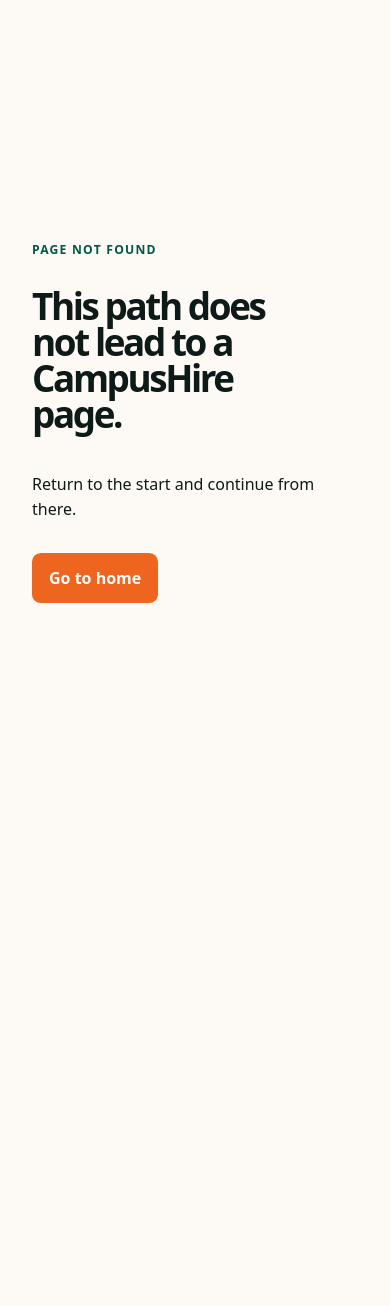
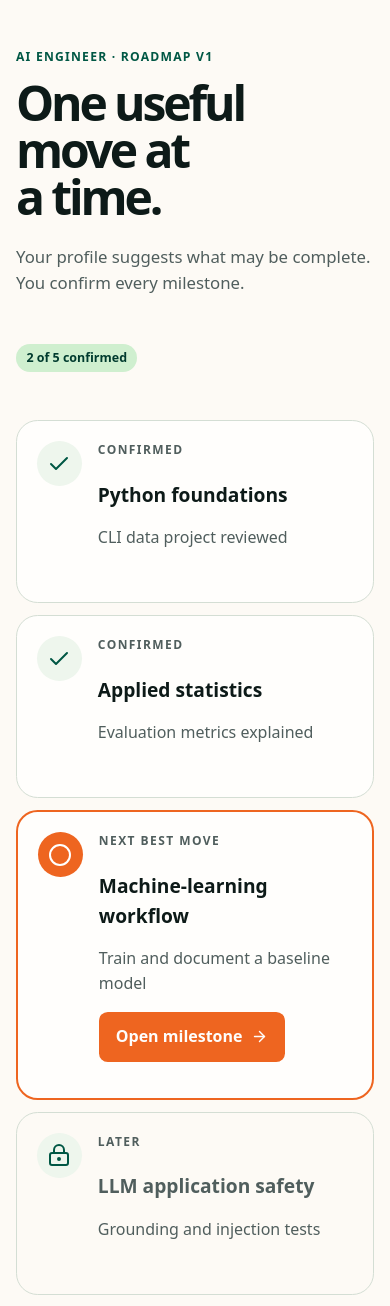
Before and after one commit to painjanevivek/CampusHire, a Next.js app: page /roadmap in a window 390 px wide. Before the commit this address had no page. Shown: the top 1306 px of the page. Before the commit the page ends 844 px from the top, so only its background shows below. Built offline with nearby package versions, Linux system fonts and the light colour scheme.

Commit message:
feat(phase-10): visualize personalized career roadmaps
- add a responsive AI Engineer prerequisite graph with a mobile list alternative
- distinguish confirmed, next, and later milestones without overwhelming students
- keep completion student-confirmed and show plain-language evidence criteria

```diff
--- a/src/app/globals.css
+++ b/src/app/globals.css
@@ -147,6 +147,17 @@
 .decisionGrid section + section { border-left: 1px solid var(--line); padding-left: 2rem; }
 .decisionGrid h2 { display: flex; align-items: center; gap: 0.5rem; font-size: 2rem; }
 .decisionGrid li { margin-bottom: 0.5rem; }
+.roadmapPage { max-width: 78rem; min-height: 100svh; margin: auto; padding: clamp(3rem, 7vw, 7rem) clamp(1rem, 4vw, 3rem); }
+.roadmapPage > header { display: flex; align-items: end; justify-content: space-between; gap: 1rem; margin-bottom: 3rem; }
+.roadmapPage h1 { max-width: 10ch; font-size: clamp(3rem, 7vw, 6rem); }
+.roadmapGraph { display: grid; grid-template-columns: repeat(5, 1fr); gap: 0.75rem; }
+.roadmapGraph article { position: relative; min-height: 19rem; display: grid; align-content: space-between; border: 1px solid var(--line); border-radius: var(--radius-lg); padding: 1.25rem; background: var(--surface); }
+.roadmapGraph article.next { border: 2px solid var(--tangerine); transform: translateY(-0.75rem); }
+.roadmapGraph article.later { color: var(--ink-muted); background: transparent; }
+.nodeIcon { width: 2.8rem; height: 2.8rem; display: grid; place-items: center; border-radius: 50%; background: var(--surface-muted); color: var(--teal-deep); }
+.roadmapGraph article.next .nodeIcon { background: var(--tangerine); color: white; }
+.roadmapGraph h2 { font-size: 1.2rem; }
+.roadmapGraph p { color: var(--ink-muted); }
 .pathPreview { border: 1px solid var(--line); border-radius: var(--radius-lg); padding: clamp(1.25rem, 3vw, 2rem); background: color-mix(in oklch, var(--surface) 92%, transparent); box-shadow: var(--shadow-soft); }
 .pathLabel { margin-bottom: 1.25rem; color: var(--ink-muted); font-size: 0.75rem; font-weight: 800; letter-spacing: 0.12em; text-transform: uppercase; }
 .pathPreview ol { margin: 0; padding: 0; list-style: none; }
@@ -202,6 +213,10 @@
   .adminTable { overflow-x: auto; }
   .decisionGrid { grid-template-columns: 1fr; }
   .decisionGrid section + section { border-top: 1px solid var(--line); border-left: 0; padding-left: 0; }
+  .roadmapPage > header { align-items: start; flex-direction: column; }
+  .roadmapGraph { grid-template-columns: 1fr; }
+  .roadmapGraph article { min-height: 0; grid-template-columns: auto 1fr; gap: 1rem; }
+  .roadmapGraph article.next { transform: none; }
 }
 
 @media (prefers-reduced-motion: reduce) {
--- /dev/null
+++ b/src/app/roadmap/page.tsx
@@ -0,0 +1,5 @@
+import { ArrowRight, Check, Circle, LockKeyhole } from "lucide-react";
+import { Button } from "@/components/ui/button";
+import { Badge } from "@/components/ui/feedback";
+const nodes=[{state:"done",title:"Python foundations",detail:"CLI data project reviewed"},{state:"done",title:"Applied statistics",detail:"Evaluation metrics explained"},{state:"next",title:"Machine-learning workflow",detail:"Train and document a baseline model"},{state:"later",title:"LLM application safety",detail:"Grounding and injection tests"},{state:"later",title:"Deploy evidence",detail:"Monitored API and project write-up"}];
+export default function RoadmapPage(){return <main id="main-content" className="roadmapPage"><header><div><p className="eyebrow">AI Engineer · roadmap v1</p><h1>One useful move at a time.</h1><p className="lede">Your profile suggests what may be complete. You confirm every milestone.</p></div><Badge tone="success">2 of 5 confirmed</Badge></header><section className="roadmapGraph" aria-label="AI Engineer roadmap">{nodes.map((node,index)=><article key={node.title} className={node.state}><span className="nodeIcon">{node.state==="done"?<Check/>:node.state==="next"?<Circle/>:<LockKeyhole/>}</span><div><p className="pathLabel">{node.state==="done"?"Confirmed":node.state==="next"?"Next best move":"Later"}</p><h2>{node.title}</h2><p>{node.detail}</p>{node.state==="next"&&<Button>Open milestone<ArrowRight size={17}/></Button>}</div>{index<nodes.length-1&&<span className="connector" aria-hidden="true"/>}</article>)}</section></main>}
```
